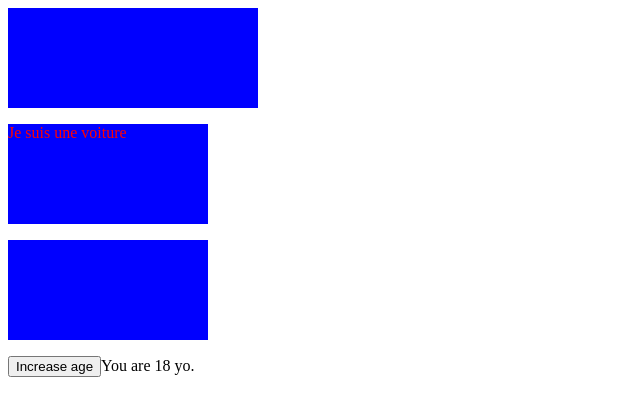
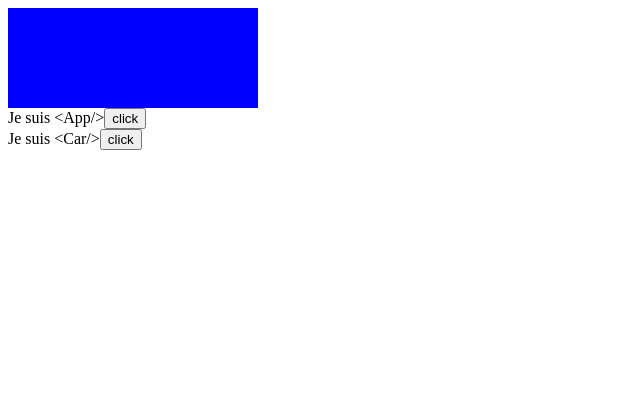
Before and after one commit to he-lau/react-learning, a React (Create React App) app in the folder react-introduction/: page / in a window 1280 px wide. Shown: the top 416 px of the page, without its empty margins (0-640 px from the left). Built offline with nearby package versions, Linux system fonts and the light colour scheme.

Commit message:
Callbacks : parent & child

```diff
--- a/react-introduction/src/App.jsx
+++ b/react-introduction/src/App.jsx
@@ -47,6 +47,10 @@ export function App() {
 
   const a = false;
 
+  function hello(number) {
+    alert("Hello de <App/>" + number);
+  }
+
   return (
     <>
       <div
@@ -56,9 +60,9 @@ export function App() {
           width: 200 + 50,
         }}
       ></div>
-      <Car />
-      <Greetings />
-      <AgeCounter />
+      Je suis {"<App/>"}
+      <button onClick={hello}>click</button>
+      <Car onCarClick={hello} />
     </>
   );
   // camelCase pour tous les attributs (onClick, onChange...)
--- a/react-introduction/src/components/Car/Car.jsx
+++ b/react-introduction/src/components/Car/Car.jsx
@@ -1,3 +1,12 @@
 export function Car(props) {
-  return <p className="box">Je suis une voiture</p>;
+  function onClick() {
+    props.onCarClick(5);
+  }
+  //return <p className="box">Je suis une voiture</p>;
+  return (
+    <div>
+      Je suis {"<Car/>"}
+      <button onClick={() => props.onCarClick(5)}>click</button>
+    </div>
+  );
 }
```
